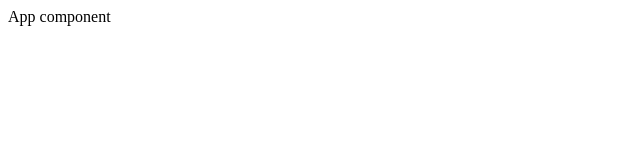
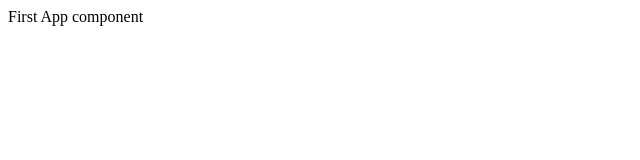
Before and after one commit to heidichiu/bookworld, a React (Create React App) app in the folder frontend/: page / in a window 1280 px wide. Shown: the top 160 px of the page, without its empty margins (0-640 px from the left). Built offline with nearby package versions, Linux system fonts and the light colour scheme.

Commit message:
Test deploying to Heroku

```diff
--- a/frontend/src/App.js
+++ b/frontend/src/App.js
@@ -1,5 +1,5 @@
 const App = () => {
-  return <div>App component</div>;
+  return <div>First App component</div>;
 };
 
 export default App;
```
